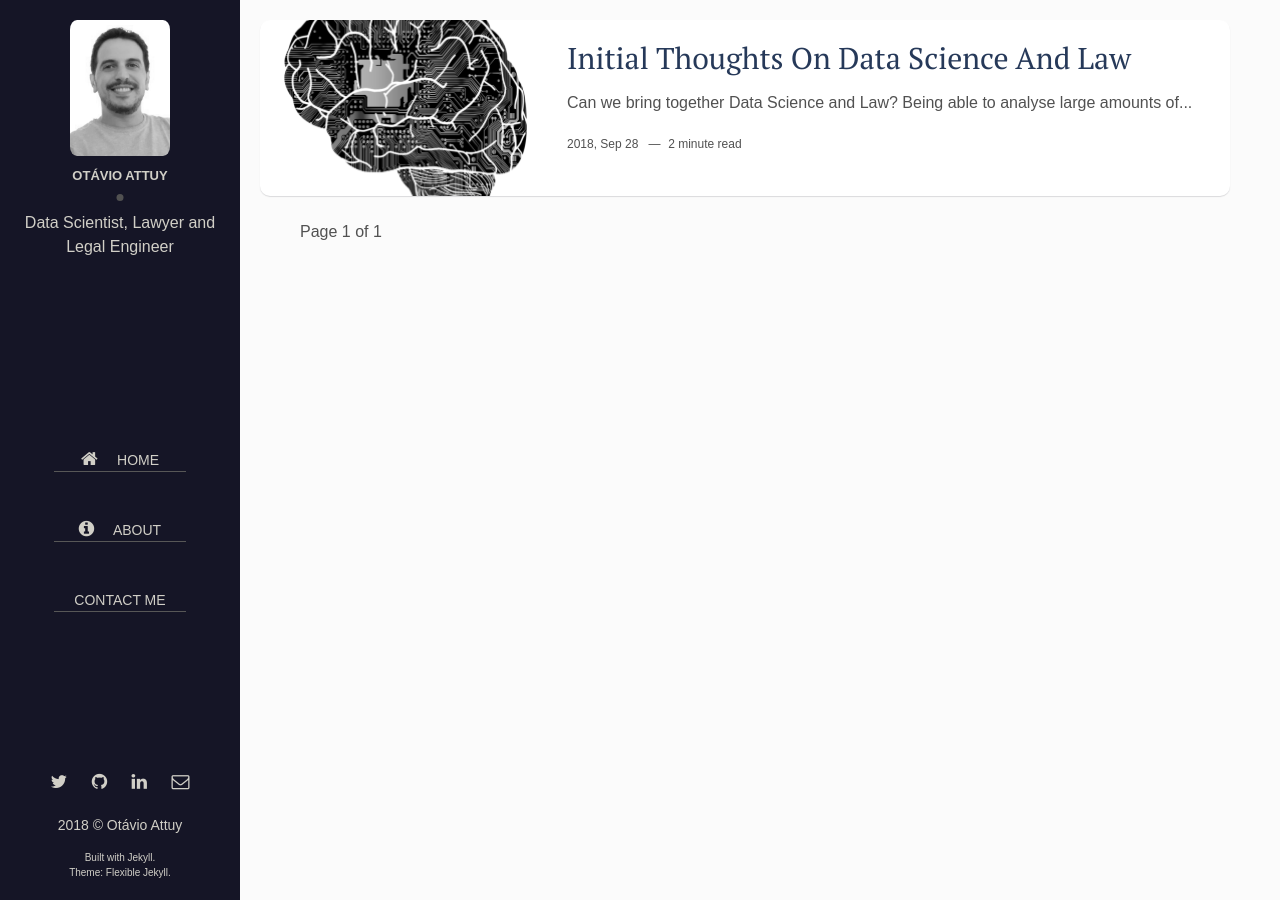
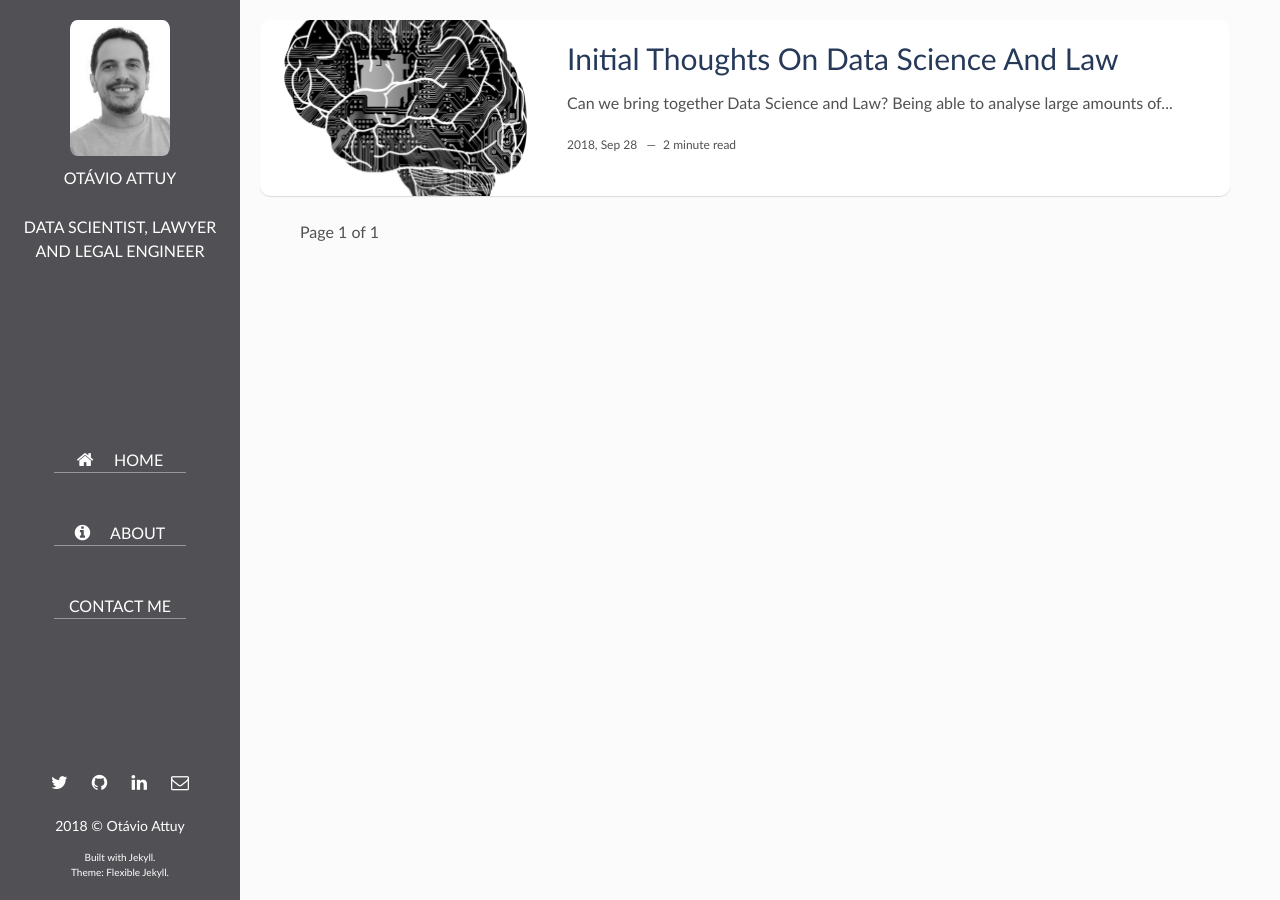
Before and after one commit to omattuy/data_science_and_law, a Jekyll site: the page built from index.html, in a window 1280 px wide. Built offline with Jekyll 4.4.1, drawn with Linux system fonts in a browser that asks for light colours; the list of posts is cut into pages by our own code.

Commit message:
Changes in the style of the first post

```diff
--- a/_layouts/main.html
+++ b/_layouts/main.html
@@ -9,72 +9,61 @@ layout: default
         <img class="cover-author-image" src="{{site.baseurl}}/assets/img/{% if site.author-img %}{{site.author-img}}{% endif %}" alt="{{site.author}}">
       </div>
       <div class="author-name">{{site.author}}</div>
-      <p>{{site.about-author}}</p>
+      <p style="font-size:16px; text-transform: uppercase;">{{site.about-author}}</p>
     </div>
   </header> <!-- End Header -->
   <body>
     <center>
       <style>
         a:link {
-          color: #D1CFC7;
+          color: rgb(255, 255, 255);
         }
         a:visited {
-          color: #D1CFC7;
+          color: rgb(255, 255, 255);
         }
         a:active {
-          color: #D1CFC7;
+          color: rgb(255, 255, 255);
         }
         a:hover {
-          color: #D1CFC7;
+          color: rgb(255, 255, 255);
         }
       </style>
-      <div class="body-nav-bar">
-        <!--
-        <a style="text-decoration: none;" href="/index.html"><div class="menu-nav-bar"> <i class="fa fa-home" style="color:#D1CFC7; font-size:18px;"></i> &nbsp;&nbsp;&nbsp; HOME </a></div>
-        <br><br>
-        <a style="text-decoration: none;" href="/list_posts"> <div class="menu-nav-bar"> <i class="fa fa-newspaper-o" style="color:#D1CFC7; font-size:18px;"></i> &nbsp;&nbsp;&nbsp; POSTS </a></div>
-        <br><br>
-        -->
-        <a style="text-decoration: none;" href="/index.html"><div class="menu-nav-bar"> <i class="fa fa-home" style="color:#D1CFC7; font-size:18px;"></i> &nbsp;&nbsp;&nbsp; HOME </a></div>
-        <br><br>
-        <a style="text-decoration: none;" href="/about/index.html"> <div class="menu-nav-bar"> <i class="fa fa-info-circle" style="color:#D1CFC7; font-size:18px;"></i> &nbsp;&nbsp;&nbsp; ABOUT </a></div>
-        <br><br>
-        <div class="menu-nav-bar"> CONTACT ME </div>
-      </div>
+      <a style="text-decoration: none;" href="/index.html"> <div class="menu-nav-bar"><i class="fa fa-home" style="font-size:18px;"></i> &nbsp;&nbsp;&nbsp; HOME </div></a>
+      <br><br>
+      <a style="text-decoration: none;" href="/about/index.html"> <div class="menu-nav-bar"><i class="fa fa-info-circle" style="font-size:18px;"></i> &nbsp;&nbsp;&nbsp; ABOUT </div></a>
+      <br><br>
+      <div class="menu-contact-me"> CONTACT ME </div>
     </center>
-    <!--
-      <a href="/about">About</a>
-    -->
   </body>
   <footer>
     <section class="contact">
       <ul>
         <!--
         {% if site.social-medium %}
-          <li><a href="https://medium.com/@{{ site.social-twitter }}" target="_blank"><i class="fa fa-medium" style="color:#D1CFC7;" aria-hidden="true"></i></a></li>
+          <li><a href="https://medium.com/@{{ site.social-twitter }}" target="_blank"><i class="fa fa-medium" style="color:rgb(255, 255, 255);" aria-hidden="true"></i></a></li>
         {% else %}
-          <li><a href="https://medium.com/" target="_blank"><i class="fa fa-medium" style="color:#D1CFC7;" aria-hidden="true"></i></a></li>
+          <li><a href="https://medium.com/" target="_blank"><i class="fa fa-medium" style="color:rgb(255, 255, 255);" aria-hidden="true"></i></a></li>
         {% endif %}
         -->
         {% if site.social-twitter %}
-          <li><a href="https://twitter.com/{{ site.social-twitter }}" target="_blank"><i class="fa fa-twitter" style="color:#D1CFC7;" aria-hidden="true"></i></a></li>
+          <li><a href="https://twitter.com/{{ site.social-twitter }}" target="_blank"><i class="fa fa-twitter" style="color:rgb(255, 255, 255);" aria-hidden="true"></i></a></li>
         {% else %}
-          <li><a href="https://twitter.com/" target="_blank"><i class="fa fa-twitter" style="color:#D1CFC7;" aria-hidden="true"></i></a></li>
+          <li><a href="https://twitter.com/" target="_blank"><i class="fa fa-twitter" style="color:rgb(255, 255, 255);" aria-hidden="true"></i></a></li>
         {% endif %}
         {% if site.social-github %}
-          <li class="github"><a href="http://github.com/{{site.social-github}}" target="_blank"><i class="fa fa-github" style="color:#D1CFC7;"></i></a></li>
+          <li class="github"><a href="http://github.com/{{site.social-github}}" target="_blank"><i class="fa fa-github" style="color:rgb(255, 255, 255);"></i></a></li>
         {% else %}
-          <li class="github"><a href="http://github.com/" target="_blank"><i class="fa fa-github" style="color:#D1CFC7;" aria-hidden="true"></i></a></li>
+          <li class="github"><a href="http://github.com/" target="_blank"><i class="fa fa-github" style="color:rgb(255, 255, 255);" aria-hidden="true"></i></a></li>
         {% endif %}
         {% if site.social-linkedin %}
-          <li class="linkedin"><a href="https://in.linkedin.com/in/{{site.social-linkedin}}" target="_blank"><i class="fa fa-linkedin" style="color:#D1CFC7;"></i></a></li>
+          <li class="linkedin"><a href="https://in.linkedin.com/in/{{site.social-linkedin}}" target="_blank"><i class="fa fa-linkedin" style="color:rgb(255, 255, 255);"></i></a></li>
         {% else %}
-          <li class="linkedin"><a href="https://in.linkedin.com/" target="_blank"><i class="fa fa-linkedin" style="color:#D1CFC7;" aria-hidden="true"></i></a></li>
+          <li class="linkedin"><a href="https://in.linkedin.com/" target="_blank"><i class="fa fa-linkedin" style="color:rgb(255, 255, 255);" aria-hidden="true"></i></a></li>
         {% endif %}
         {% if site.social-email %}
-          <li class="email"><a href="mailto:{{site.social-email}}"><i class="fa fa-envelope-o" style="color:#D1CFC7;"></i></a></li>
+          <li class="email"><a href="mailto:{{site.social-email}}"><i class="fa fa-envelope-o" style="color:rgb(255, 255, 255);"></i></a></li>
         {% else %}
-          <li class="email"><a href="mailto:otavio.attuy@gmail.com"><i class="fa fa-envelope-o" style="color:#D1CFC7;" aria-hidden="true"></i></a></li>
+          <li class="email"><a href="mailto:otavio.attuy@gmail.com"><i class="fa fa-envelope-o" style="color:rgb(255, 255, 255);" aria-hidden="true"></i></a></li>
         {% endif %}
       </ul>
     </section> <!-- End Section Contact -->
--- a/assets/css/main.css
+++ b/assets/css/main.css
@@ -230,7 +230,7 @@ input,
 optgroup,
 select,
 textarea {
-  font-family: sans-serif;
+  font-family: Calibri;
   /* 1 */
   font-size: 100%;
   /* 1 */
@@ -769,7 +769,7 @@ html {
 }
 
 body {
-  font-family: Arial, sans-serif;
+  font-family: Calibri;
   color: #515151;
   background-color: #fbfbfb;
   margin: 0;
@@ -934,32 +934,36 @@ table tfoot td {
   width: 240px;
   height: 100%;
   padding: 20px 10px;
-  color: #D1CFC7;
-  background-color: #151526;
+  color: rgb(255, 255, 255);
+  font-family: Calibri;
+  background-color: #515155;
+}
+
+.menu-contact-me {
+  text-align: center;
+  border-bottom: 1px solid;
+  border-color: rgb(157, 150, 150);
+  width: 60%;
+  font-size: 16px;
+  color: rgb(255, 255, 255);
+  font-family: Calibri;
+  margin-bottom: 0%;
 }
 
 .menu-nav-bar {
   text-align: center;
   border-bottom: 1px solid;
-  border-color: rgb(87, 87, 87);
+  border-color: rgb(157, 150, 150);
   width: 60%;
-  font-size: 14px;
-  color: #D1CFC7;
+  font-size: 16px;
+  color: rgb(255, 255, 255);
+  font-family: Calibri;
   margin-bottom: 0%;
 }
 
 .menu-nav-bar:hover {
-  background-color: #292944;
+  color: #46ffe6;
 }
-
-/*
-.menu-bar-itens {
-  text-decoration: none;
-  border-bottom: 1px solid;
-  color: rgb(255, 255, 255);
-  padding: 4%;
-}
-*/
 
 .about {
   margin: 0 0 40px;
@@ -989,14 +993,13 @@ table tfoot td {
 }
 
 .about .author-name {
-  font-family: Arial, sans-serif;
+  font-family: Calibri;
   margin: 0 0 10px;
   position: relative;
   padding-bottom: 15px;
-  font-size: 13px;
+  font-size: 16px;
   text-transform: uppercase;
-  color: #D1CFC7;
-  font-weight: 700;
+  color: rgb(255, 255, 255);
 }
 
 .about .author-name::after {
@@ -1102,7 +1105,7 @@ table tfoot td {
 }
 
 .contact ul li a {
-  color: #515151;
+  color: rgb(255, 255, 255);
   display: block;
   padding: 5px;
   font-size: 18px;
@@ -1185,7 +1188,7 @@ footer .copyright {
 }
 
 .post .post-content .post-title a {
-  font-family: 'PT Serif', serif;
+  font-family: Calibri;
   text-decoration: none;
   color: #263959;
 }
@@ -1419,8 +1422,9 @@ a.newer-posts:hover {
             justify-content: space-between;
     width: 100%;
     padding: 10px;
-    color: #D1CFC7;
-    background-color: #151526;
+    color: rgb(255, 255, 255);
+    font-family: Calibri;
+    background-color: #515155;
     -webkit-box-shadow: 0 1px 1px 0 rgba(31, 35, 46, 0.15);
             box-shadow: 0 1px 1px 0 rgba(31, 35, 46, 0.15);
   }
```
